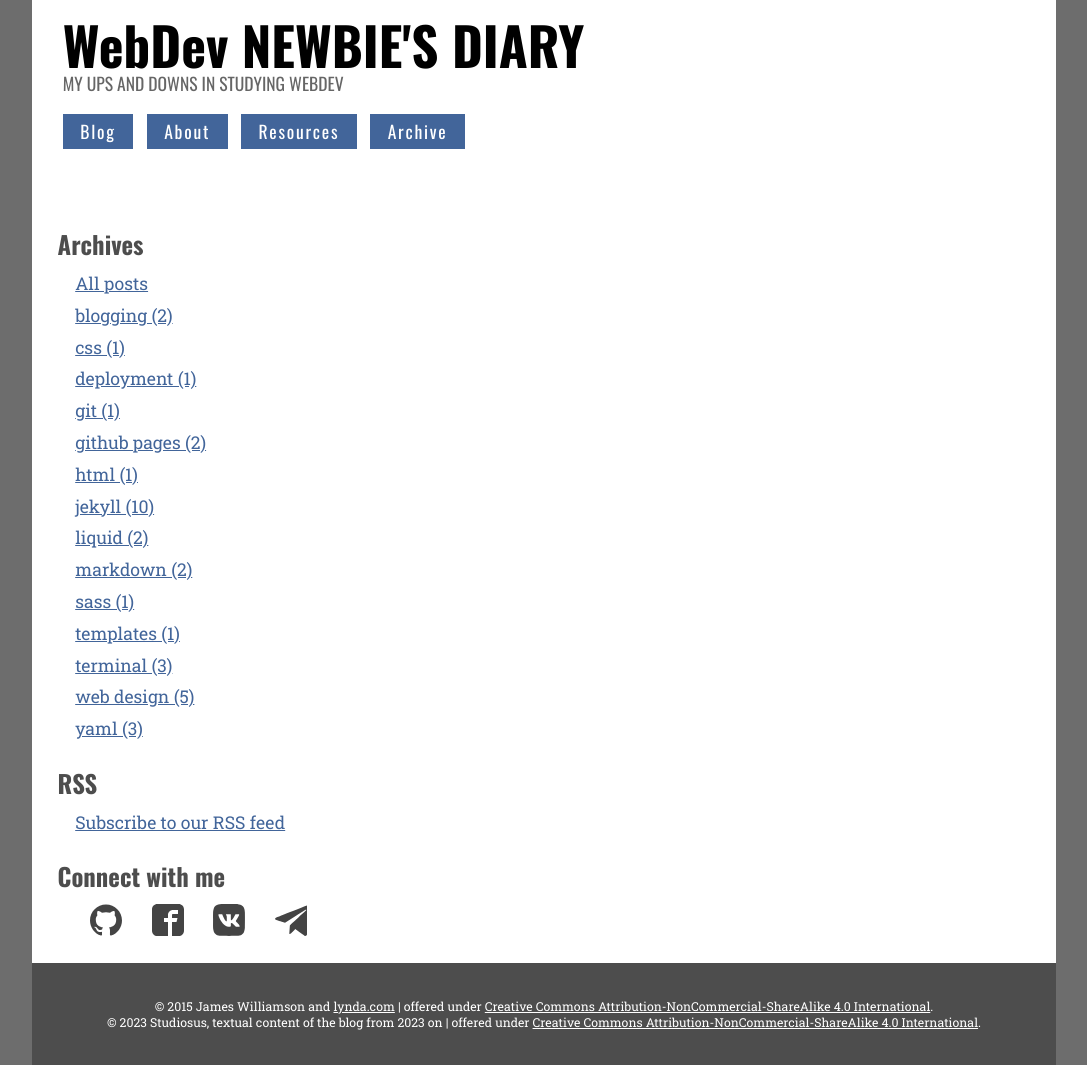
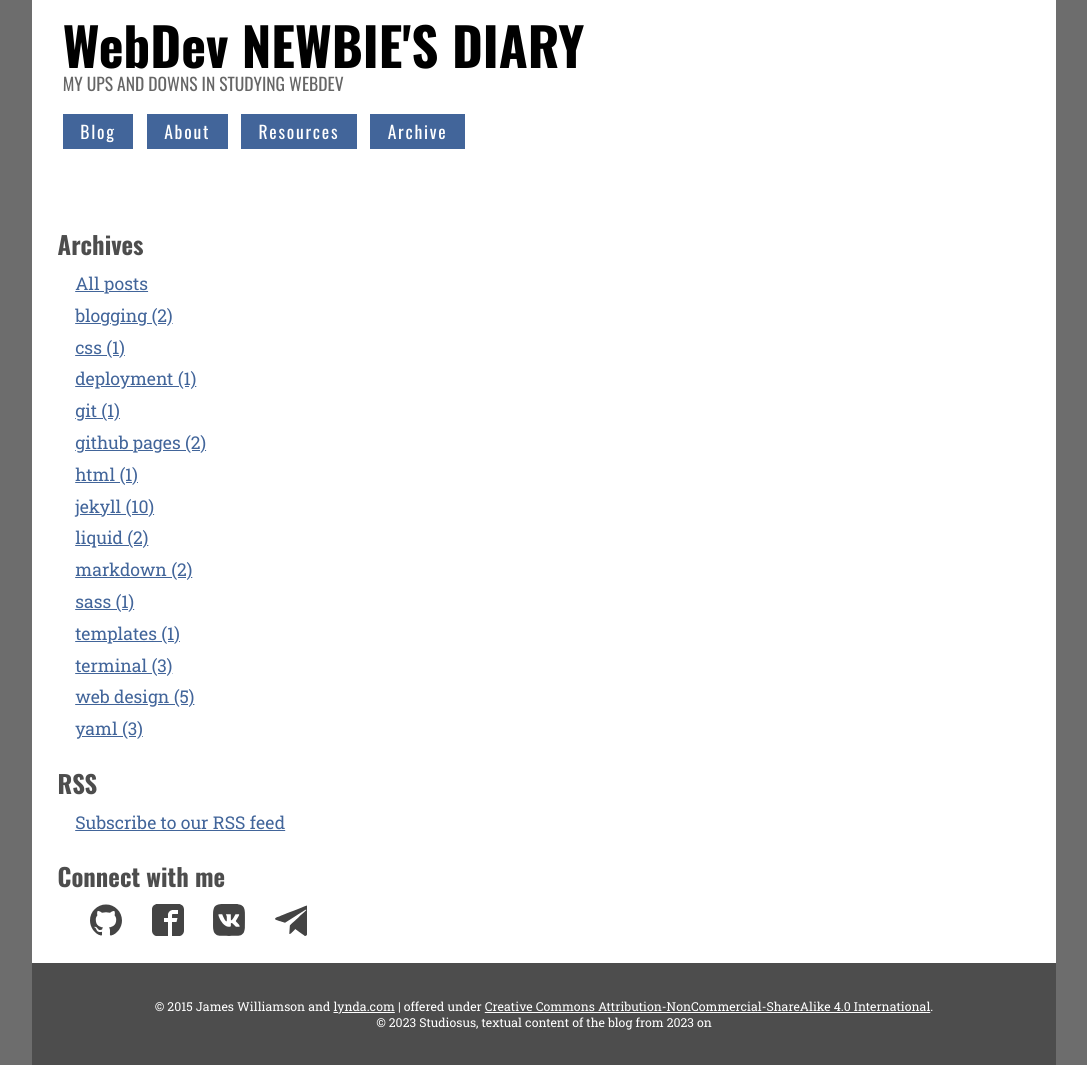
Before and after one commit to maxhomm/ups-n-downs, a Jekyll site: the page built from index.html, in a window 1280 px wide. Shown: the whole page, without its empty margins (96-1183 px from the left). Built offline with Jekyll 4.4.1, drawn with Linux system fonts in a browser that asks for light colours.

Commit message:
changed footers by deleting unnecessary info

```diff
--- a/_includes/footer-post.html
+++ b/_includes/footer-post.html
@@ -1,5 +1,5 @@
 <footer role="contentinfo" class="page-footer">
 <p class="top-link"><a href="#top">return to top</a></p>
 <p class="legal">&copy; 2015 James Williamson and <a href="http://www.lynda.com" title="lynda">lynda.com</a> | offered under <a href="http://creativecommons.org/licenses/by-nc-sa/4.0/" title="Creative Commons License">Creative Commons Attribution-NonCommercial-ShareAlike 4.0 International</a>.</p>
-<p class="legal">&copy; 2023 Studiosus, textual content of the blog from 2023 on | offered under <a href="http://creativecommons.org/licenses/by-nc-sa/4.0/" title="Creative Commons License">Creative Commons Attribution-NonCommercial-ShareAlike 4.0 International</a>.</p>
+<p class="legal">&copy; 2023 Studiosus, textual content of the blog from 2023 on</p>
 </footer>
--- a/_includes/footer.html
+++ b/_includes/footer.html
@@ -1,4 +1,4 @@
 <footer role="contentinfo" class="page-footer">
 <p class="legal">&copy; 2015 James Williamson and <a href="http://www.lynda.com" title="lynda">lynda.com</a> | offered under <a href="http://creativecommons.org/licenses/by-nc-sa/4.0/" title="Creative Commons License">Creative Commons Attribution-NonCommercial-ShareAlike 4.0 International</a>.</p>
-<p class="legal">&copy; 2023 Studiosus, textual content of the blog from 2023 on | offered under <a href="http://creativecommons.org/licenses/by-nc-sa/4.0/" title="Creative Commons License">Creative Commons Attribution-NonCommercial-ShareAlike 4.0 International</a>.</p>
+<p class="legal">&copy; 2023 Studiosus, textual content of the blog from 2023 on</p>
 </footer>
```
